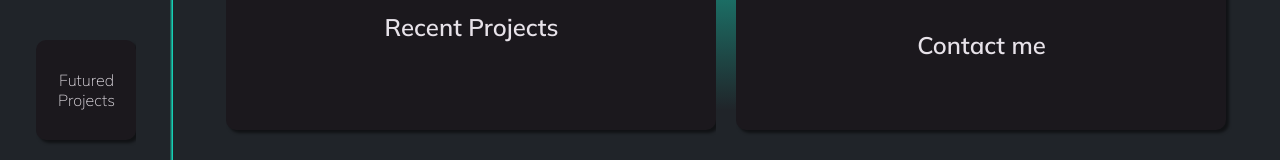
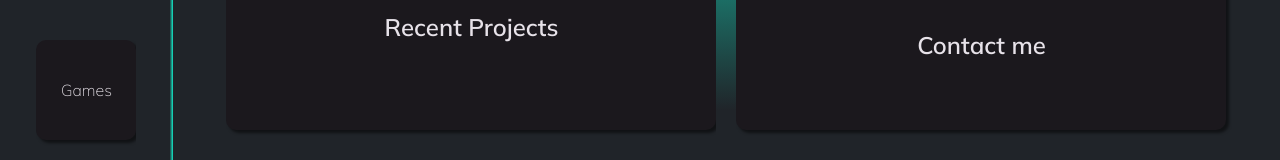
Before and after one commit to Lu-Smith/new_react_portfolio_sass, a React (Create React App) app: page / in a window 1280 px wide. Shown: the part 630-790 px from the top of the page. Built offline with nearby package versions, Linux system fonts and the light colour scheme.

Commit message:
Added link to games in Sidebar

```diff
--- a/src/components/Sidebar.tsx
+++ b/src/components/Sidebar.tsx
@@ -40,8 +40,8 @@ const Sidebar = ({ mode, handleMode }: ModeProps) => {
       </div>
       <div className="box">
         <div className="container">
-          <Link to='/projects'>
-            Futured Projects
+          <Link to='/games'>
+            Games
           </Link>
         </div>
       </div>
```
